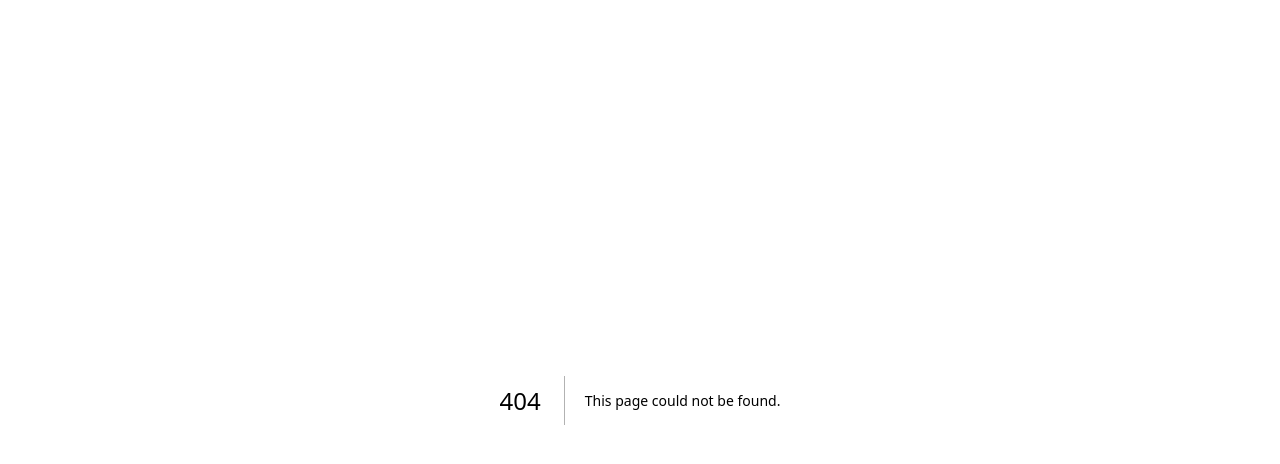
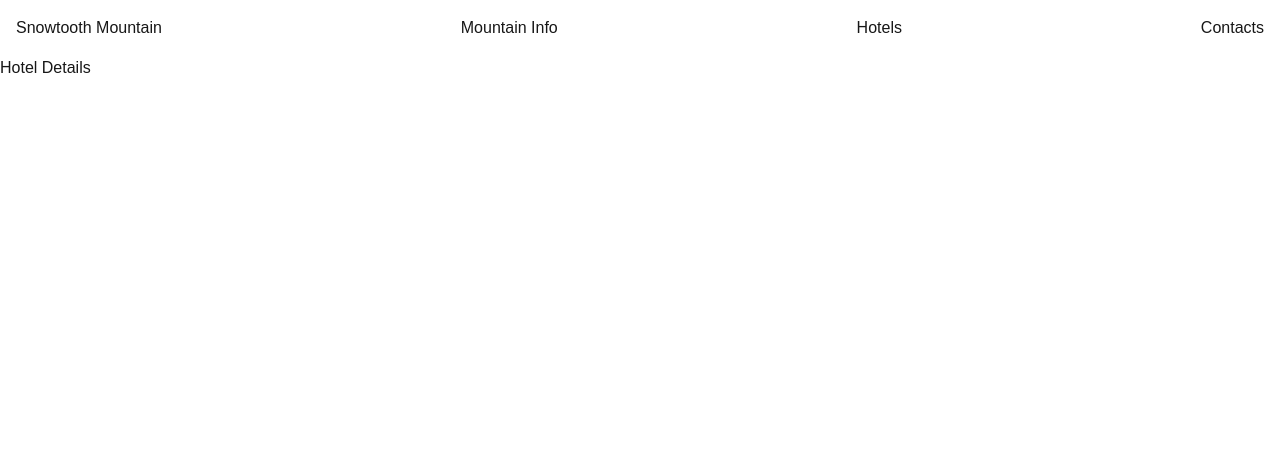
Before and after one commit to Risb07/react-next-journey, a Next.js app: page /hotels in a window 1280 px wide. Before the commit this address had no page. Shown: the top 464 px of the page. Built offline with nearby package versions, Linux system fonts and the light colour scheme.

Commit message:
Initial commit

```diff
--- /dev/null
+++ b/src/app/contact/page.js
@@ -0,0 +1,7 @@
+export default function Contact(){
+      return (
+            <main>
+                  <h1>Contact us!</h1>
+            </main>
+      )
+}
--- /dev/null
+++ b/src/app/hotels/page.js
@@ -0,0 +1,11 @@
+export default function Page(){
+      return (
+            <main>
+                  <div>
+                        <h1>
+                              Hotel Details
+                        </h1>
+                  </div>
+            </main>
+      )
+}
--- a/src/app/layout.js
+++ b/src/app/layout.js
@@ -1,5 +1,6 @@
 import { Geist, Geist_Mono } from "next/font/google";
 import "./globals.css";
+import Link from "next/link";
 
 const geistSans = Geist({
   variable: "--font-geist-sans",
@@ -16,12 +17,36 @@ export const metadata = {
   description: "Generated by create next app",
 };
 
+function Header() {
+  return (
+    <header className="bd-slate-500 py-4">
+      <div className="container mx-auto px-4">
+        <nav className="flex items-center justify-between">
+          <div className=" flex items-center ">
+            <Link href="/">Snowtooth Mountain</Link>
+          </div>
+          <div className=" flex items-center ">
+            <Link href="/mountain">Mountain Info</Link>
+          </div>
+          <div className=" flex items-center ">
+            <Link href="/hotels">Hotels</Link>
+          </div>
+          <div className=" flex items-center ">
+            <Link href="/contact">Contacts</Link>
+          </div>
+        </nav>
+      </div>
+    </header>
+  );
+}
+
 export default function RootLayout({ children }) {
   return (
     <html lang="en">
       <body
         className={`${geistSans.variable} ${geistMono.variable} antialiased`}
       >
+        <Header />
         {children}
       </body>
     </html>
--- /dev/null
+++ b/src/app/mountain/page.js
@@ -0,0 +1,7 @@
+export default function Page() {
+  return (
+    <main>
+      <h1>Lift Status Info</h1>
+    </main>
+  );
+}
```
